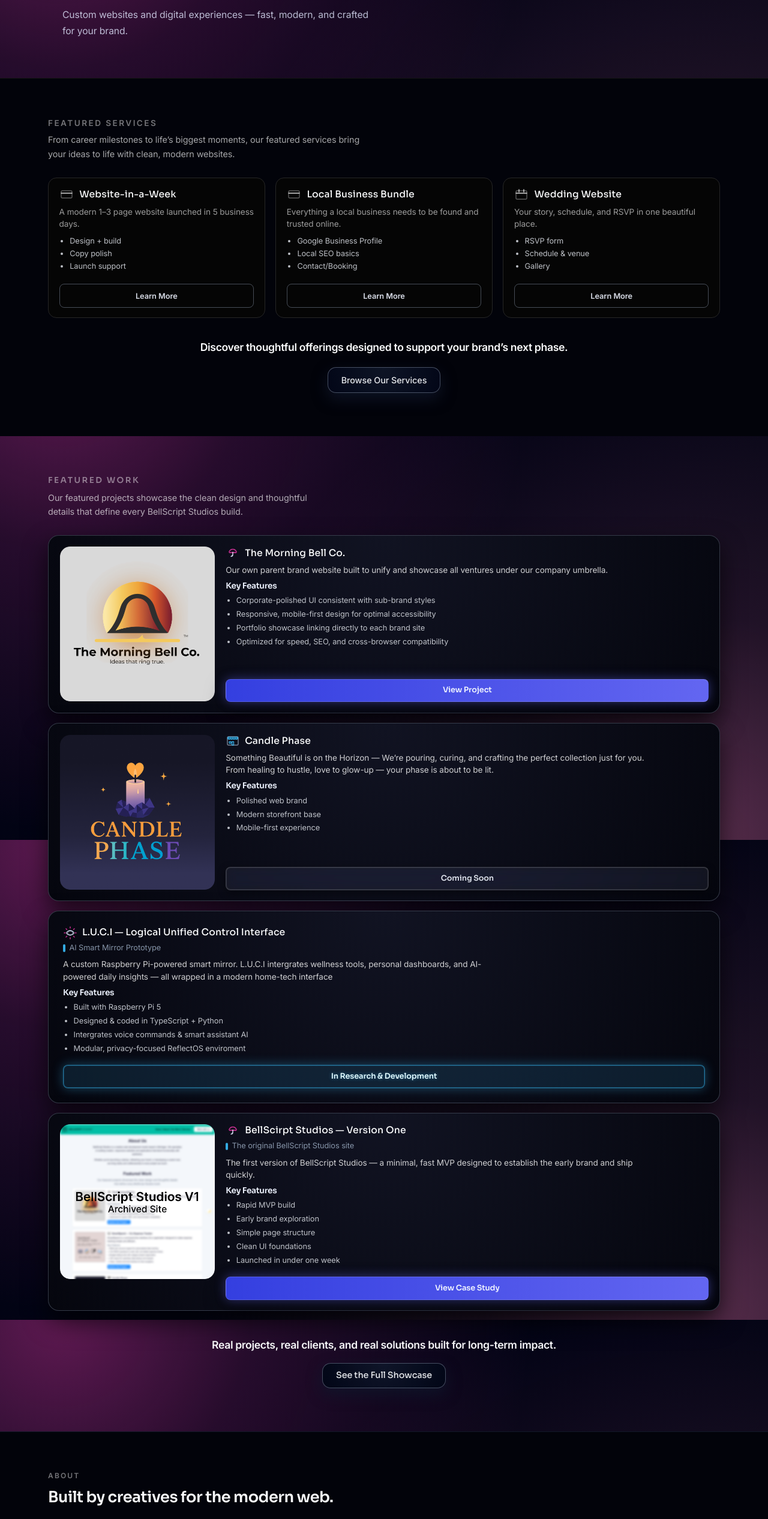
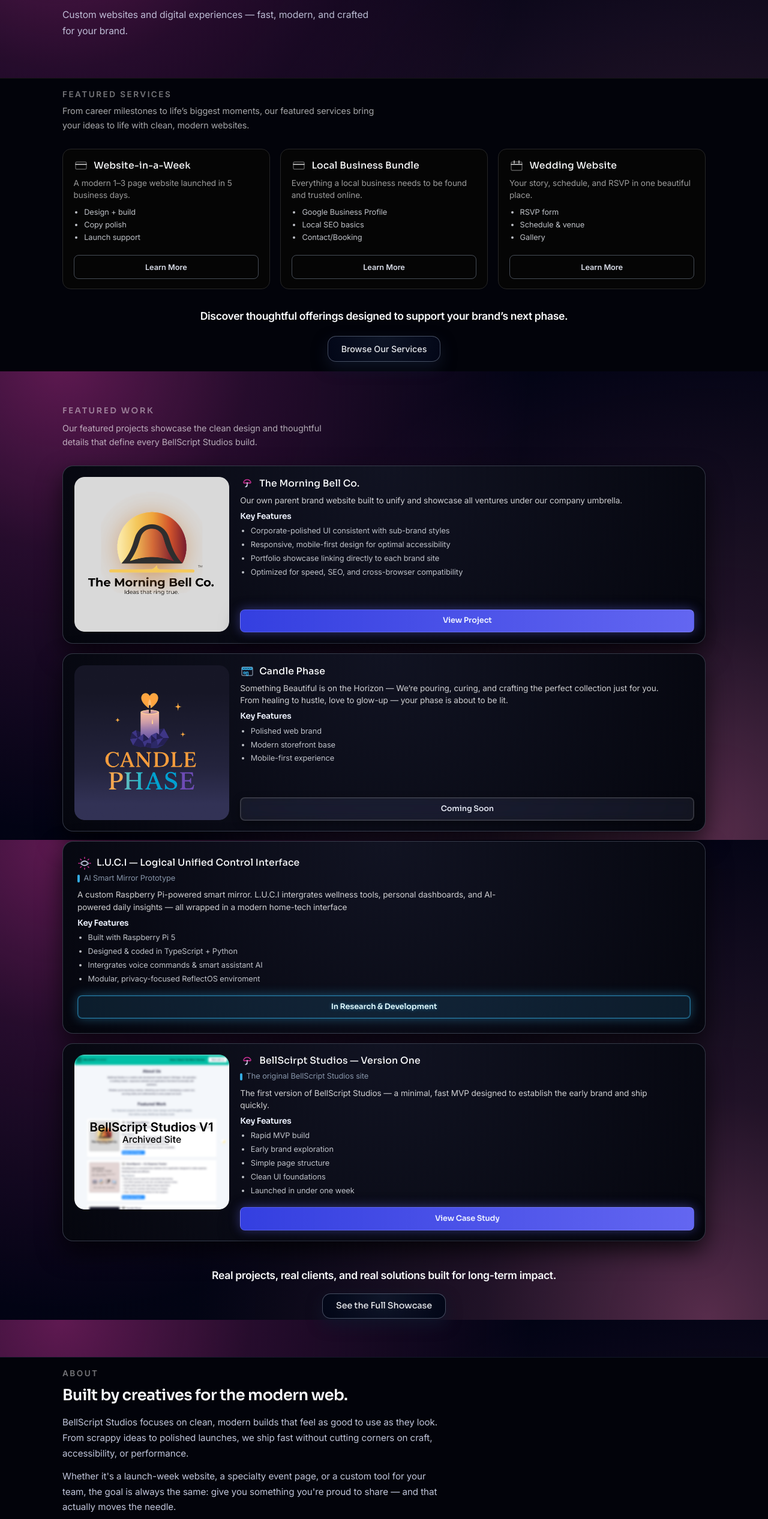
Before and after one commit to BellScriptStudios/bellscript-v2, a Next.js app: page / in a window 1280 px wide. Shown: the part 200-2732 px from the top of the page at 60% size. Built offline with nearby package versions, Linux system fonts and the light colour scheme; no server answers.

Commit message:
feat: Update styles for improved layout and responsiveness across multiple sections

```diff
--- a/src/Components/ProjectSection.tsx
+++ b/src/Components/ProjectSection.tsx
@@ -26,6 +26,7 @@
 }: Props) {
     return (
         <section id={id} className={styles.section}>
+            <div className={styles.inner}>
 
                 {showHeading && (
                     <>
@@ -50,6 +51,7 @@
                         </Link>
                     </div>
                 )}
+            </div>
         </section>
     );
 }
--- a/src/app/Styles/AboutSection.module.css
+++ b/src/app/Styles/AboutSection.module.css
@@ -1,6 +1,5 @@
 .about {
     position: relative;
-    padding: 4rem 1.5rem;
     background: #02030a;
     border-top: 1px solid #111827;
     overflow: hidden;
@@ -25,10 +24,11 @@
 .aboutInner {
   max-width: 1120px;
   margin: 0 auto;
+  padding: clamp(0.75rem, 2vw, 1rem) clamp(1rem, 5vw, 1.5rem);
 }
 
 .aboutKicker {
-  font-size: 0.75rem;
+  font-size: 0.85rem;
   text-transform: uppercase;
   letter-spacing: 0.18em;
   font-weight: 600;
--- a/src/app/Styles/Footer.module.css
+++ b/src/app/Styles/Footer.module.css
@@ -1,10 +1,9 @@
 .footer {
   background: #02030a;
   border-top: 1px solid rgba(148, 163, 184, 0.22);
-  padding: 2.5rem 1.5rem;
+  padding: clamp(0.75rem, 4vw, 1.5rem) clamp(1rem, 5vw, 1.5rem);
   color: #e6e9f5;
 }
-
 
 .inner {
   max-width: 1140px;
@@ -14,8 +13,10 @@
   gap: 2.5rem;
 }
 
+@media (min-width:768px) {
 .brand {
   text-align: center;
+  }
 }
 
 .logo {
--- a/src/app/Styles/Page.module.css
+++ b/src/app/Styles/Page.module.css
@@ -52,7 +52,6 @@
 
 .services {
   position: relative;
-  padding: 2.5rem 1.25rem;
   border-top: 1px solid #151515;
   overflow: visible;
   z-index: 0;
@@ -84,17 +83,7 @@
   }
 }
 
-@media (min-width:768px) {
-  .services {
-    padding: 2.5rem 1.5rem;
-  }
-}
-
 @media (min-width: 1024px) {
-  .services {
-    padding: 4rem 1.5rem;
-  }
-
   .services::before {
     top: -35%;
     width: 80%;
@@ -104,30 +93,12 @@
   }
 }
 
-@media (min-width: 1440px) {
-  .services {
-    padding: 4rem 11.5rem;
-  }
-}
-
 .servicesInner {
   max-width: 1120px;
   margin: 0 auto;
-  padding: 0;
+  padding: clamp(0.75rem, 2vw, 1rem) clamp(1rem, 5vw, 1.5rem);
 }
 
-@media (min-width: 1440px) {
-  .servicesInner {
-    margin: 0;
-  }
-}
-
-@media (min-width: 2560px) {
-  .servicesInner {
-    margin: 0 auto;
-    padding: 0 1.5rem;
-  }
-}
 
 .servicesHeader {
   margin-bottom: 1.75rem;
@@ -180,7 +151,7 @@
 }
 .servicesCta {
   text-align: center;
-  padding: 2.25rem 1.25rem 0.5rem;
+  padding: clamp(0.75rem, 2vw, 1rem) clamp(1rem, 5vw, 1.5rem);
 }
 
 .ctaIntro {
@@ -231,7 +202,7 @@
 }
 
 .contactSection {
-  padding: 2.5rem 1.5rem;
+  padding: clamp(0.75rem, 4vw, 1.5rem) clamp(1rem, 5vw, 1.5rem);
   position: relative;
   overflow: hidden;
 }
--- a/src/app/Styles/ProcessSection.module.css
+++ b/src/app/Styles/ProcessSection.module.css
@@ -1,11 +1,11 @@
 .processSection {
-    padding: 2.5rem 1.5rem;
     border-top: 1px solid #111827;
 }
 
 .inner {
     max-width: 1120px;
     margin: 0 auto;
+    padding: clamp(0.75rem, 2vw, 1rem) clamp(1rem, 5vw, 1.5rem);
 }
 
 .kicker {
--- a/src/app/Styles/ProjectSection.module.css
+++ b/src/app/Styles/ProjectSection.module.css
@@ -1,6 +1,6 @@
 .section {
   position: relative;
-  padding: 2.5rem 1.5rem;
+  padding: 2.5rem 1.25rem;
   background: transparent;
   z-index: 0;
 }
@@ -23,6 +23,12 @@
   opacity: 0.5;
   pointer-events: none;
   z-index: -1;
+}
+
+.inner {
+    max-width: 1120px;
+    margin: 0 auto;
+    padding: clamp(0.75rem, 2vw, 1rem) clamp(1rem, 5vw, 1.5rem);
 }
 
 .hero {
@@ -110,10 +116,6 @@
 }
 
 @media (min-width: 768px) {
-  .section {
-    padding: 4rem 1.5rem;
-  }
-
   .title {
     font-size: 1.6rem;
   }
```
Lines whose indentation alone changed are shown as unchanged.
